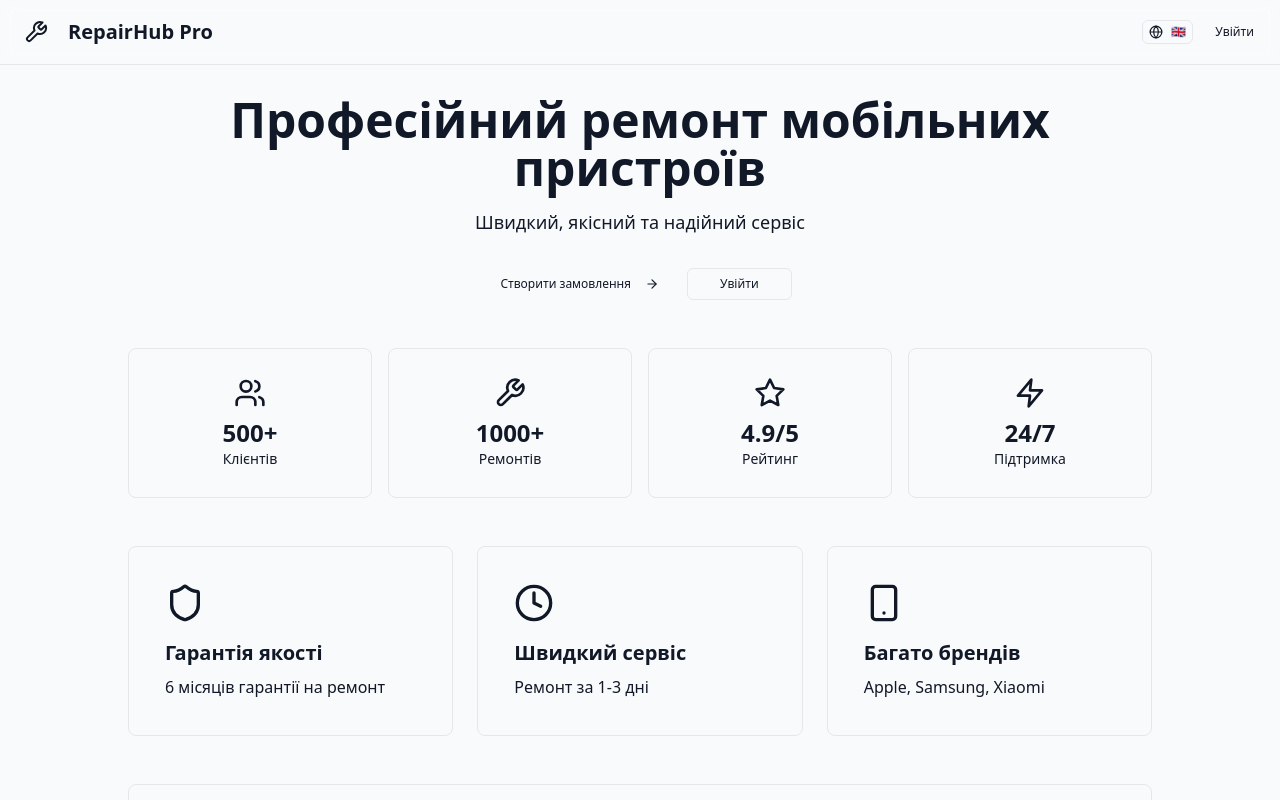
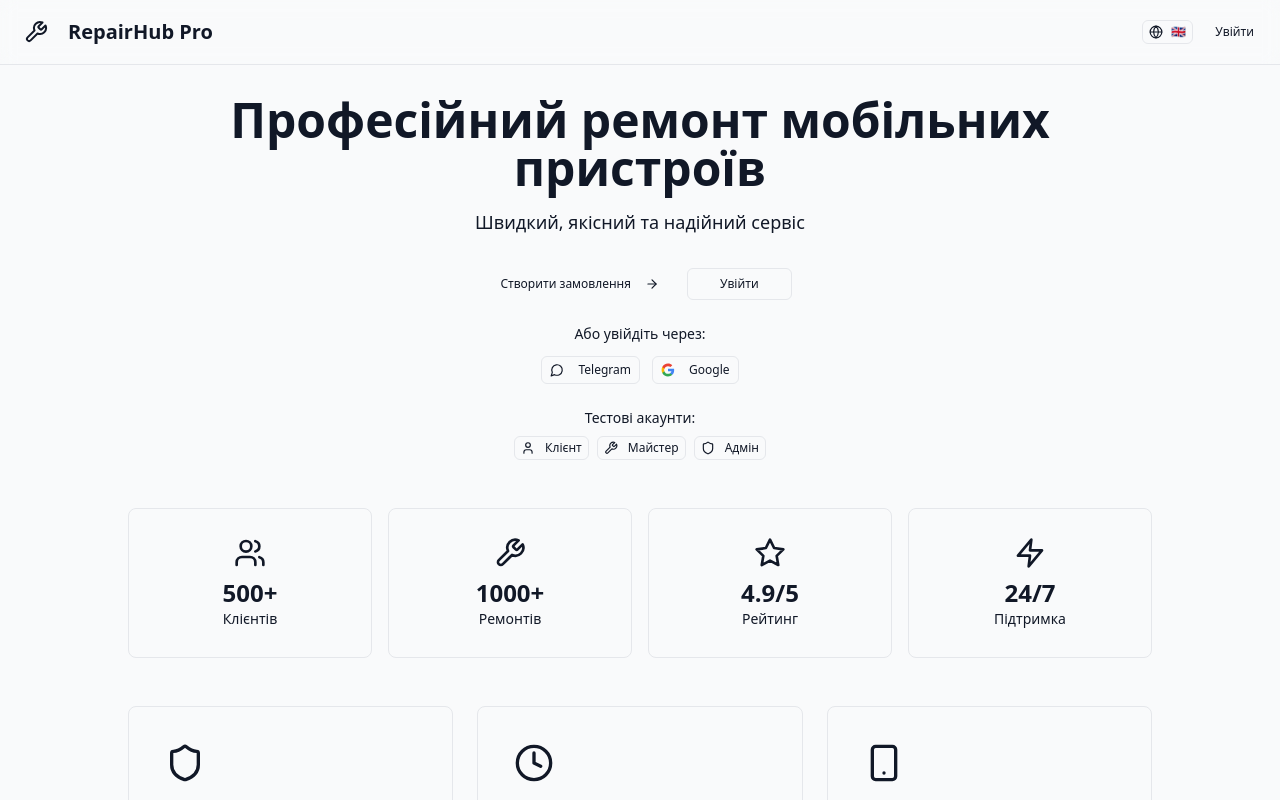
Before and after one commit to PlevanDM/RP-Modern, a React (Vite) app: page / in a window 1280 px wide. Shown: the top 800 px of the page. Built offline with nearby package versions, Linux system fonts and the light colour scheme.

Commit message:
Add Telegram and Google login buttons to landing page

```diff
--- a/src/App.tsx
+++ b/src/App.tsx
@@ -62,7 +62,7 @@ function App() {
   const [selectedOrder, setSelectedOrder] = useState<Order | null>(null);
 
   if (!currentUser) {
-    return <ModernLandingPage onLogin={login} />;
+    return <ModernLandingPage onLogin={(userId) => login(userId)} />;
   }
 
   if (!isOnboardingCompleted) {
--- a/src/components/pages/ModernLandingPage.tsx
+++ b/src/components/pages/ModernLandingPage.tsx
@@ -1,30 +1,60 @@
-import React from 'react';
+import React, { useState } from 'react';
 import { motion } from 'framer-motion';
 import LanguageSwitcher from '../LanguageSwitcher';
 import { Button } from '../ui/button';
 import { Card, CardContent } from '../ui/card';
+import { LoginModal } from '../auth/LoginModal';
 import {
-  Wrench, Zap, Shield, Users, Star, ArrowRight, Smartphone, Package, Clock, Award, TrendingUp
+  Wrench, Zap, Shield, Users, Star, ArrowRight, Smartphone, Package, Clock, Award, TrendingUp, User, MessageCircle
 } from 'lucide-react';
 
 interface LandingPageProps {
-  onLogin?: () => void;
+  onLogin?: (userId: string) => void;
 }
 
 const ModernLandingPage: React.FC<LandingPageProps> = ({ onLogin }) => {
+  const [showLoginModal, setShowLoginModal] = useState(false);
+
   const handleLogin = () => {
-    console.log('Login clicked');
+    setShowLoginModal(true);
+  };
+
+  const handleCreateOrder = () => {
+    // Quick login as client
     if (onLogin) {
-      onLogin();
-    } else {
-      console.log('No login handler');
+      onLogin('1'); // Client ID
     }
   };
 
-  const handleCreateOrder = () => {
-    console.log('Create order clicked');
+  const handleQuickLogin = (userId: string) => {
     if (onLogin) {
-      onLogin();
+      onLogin(userId);
+    }
+  };
+
+  const handleTelegramLogin = () => {
+    // Telegram widget will be loaded
+    if ((window as any).Telegram?.Login?.auth) {
+      (window as any).Telegram.Login.auth(
+        {bot_id: 'YOUR_BOT_ID', request_access: true},
+        (data: any) => {
+          if (onLogin) {
+            onLogin('1'); // Login as client with Telegram data
+          }
+        }
+      );
+    } else {
+      // Fallback: direct login
+      if (onLogin) {
+        onLogin('1');
+      }
+    }
+  };
+
+  const handleGoogleLogin = () => {
+    // Google OAuth simulation
+    if (onLogin) {
+      onLogin('1');
     }
   };
 
@@ -68,7 +98,7 @@ const ModernLandingPage: React.FC<LandingPageProps> = ({ onLogin }) => {
             <p className="text-lg text-muted-foreground mb-8 max-w-2xl mx-auto">
               Швидкий, якісний та надійний сервіс
             </p>
-            <div className="flex gap-4 justify-center">
+            <div className="flex gap-4 justify-center mb-6">
               <Button size="lg" className="px-8" onClick={handleCreateOrder}>
                 Створити замовлення
                 <ArrowRight className="ml-2 w-5 h-5" />
@@ -76,6 +106,53 @@ const ModernLandingPage: React.FC<LandingPageProps> = ({ onLogin }) => {
               <Button size="lg" variant="outline" className="px-8" onClick={handleLogin}>
                 Увійти
               </Button>
+            </div>
+
+            {/* Social Login */}
+            <div className="space-y-3 mb-4">
+              <p className="text-sm text-muted-foreground text-center">Або увійдіть через:</p>
+              <div className="flex gap-3 justify-center">
+                <Button
+                  variant="outline"
+                  className="px-6"
+                  onClick={handleTelegramLogin}
+                >
+                  <MessageCircle className="w-4 h-4 mr-2" />
+                  Telegram
+                </Button>
+                <Button
+                  variant="outline"
+                  className="px-6"
+                  onClick={handleGoogleLogin}
+                >
+                  <svg className="w-4 h-4 mr-2" viewBox="0 0 24 24">
+                    <path fill="#4285F4" d="M22.56 12.25c0-.78-.07-1.53-.2-2.25H12v4.26h5.92c-.26 1.37-1.04 2.53-2.21 3.31v2.77h3.57c2.08-1.92 3.28-4.74 3.28-8.09z"/>
+                    <path fill="#34A853" d="M12 23c2.97 0 5.46-.98 7.28-2.66l-3.57-2.77c-.98.66-2.23 1.06-3.71 1.06-2.86 0-5.29-1.93-6.16-4.53H2.18v2.84C3.99 20.53 7.7 23 12 23z"/>
+                    <path fill="#FBBC05" d="M5.84 14.09c-.22-.66-.35-1.36-.35-2.09s.13-1.43.35-2.09V7.07H2.18C1.43 8.55 1 10.22 1 12s.43 3.45 1.18 4.93l2.85-2.22.81-.62z"/>
+                    <path fill="#EA4335" d="M12 5.38c1.62 0 3.06.56 4.21 1.64l3.15-3.15C17.45 2.09 14.93 1 12 1 7.7 1 3.99 3.47 2.18 7.07l3.66 2.84c.87-2.6 3.3-4.53 6.16-4.53z"/>
+                  </svg>
+                  Google
+                </Button>
+              </div>
+            </div>
+
+            {/* Quick Login Options */}
+            <div className="mt-6">
+              <p className="text-sm text-muted-foreground mb-2 text-center">Тестові акаунти:</p>
+              <div className="flex gap-2 justify-center">
+                <Button variant="outline" size="sm" onClick={() => handleQuickLogin('1')}>
+                  <User className="w-4 h-4 mr-2" />
+                  Клієнт
+                </Button>
+                <Button variant="outline" size="sm" onClick={() => handleQuickLogin('2')}>
+                  <Wrench className="w-4 h-4 mr-2" />
+                  Майстер
+                </Button>
+                <Button variant="outline" size="sm" onClick={() => handleQuickLogin('3')}>
+                  <Shield className="w-4 h-4 mr-2" />
+                  Адмін
+                </Button>
+              </div>
             </div>
           </motion.div>
 
@@ -174,6 +251,10 @@ const ModernLandingPage: React.FC<LandingPageProps> = ({ onLogin }) => {
           © 2025 RepairHub Pro. Всі права захищені.
         </div>
       </footer>
+
+      {showLoginModal && (
+        <LoginModal onClose={() => setShowLoginModal(false)} />
+      )}
     </div>
   );
 };
```
